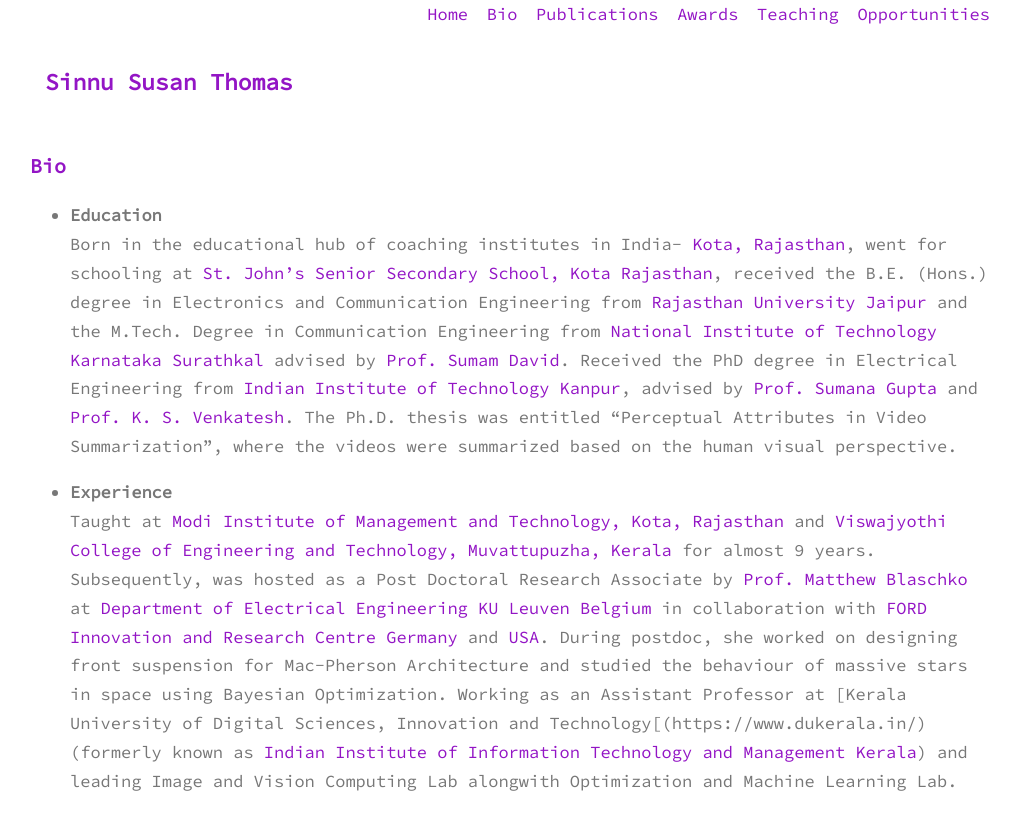
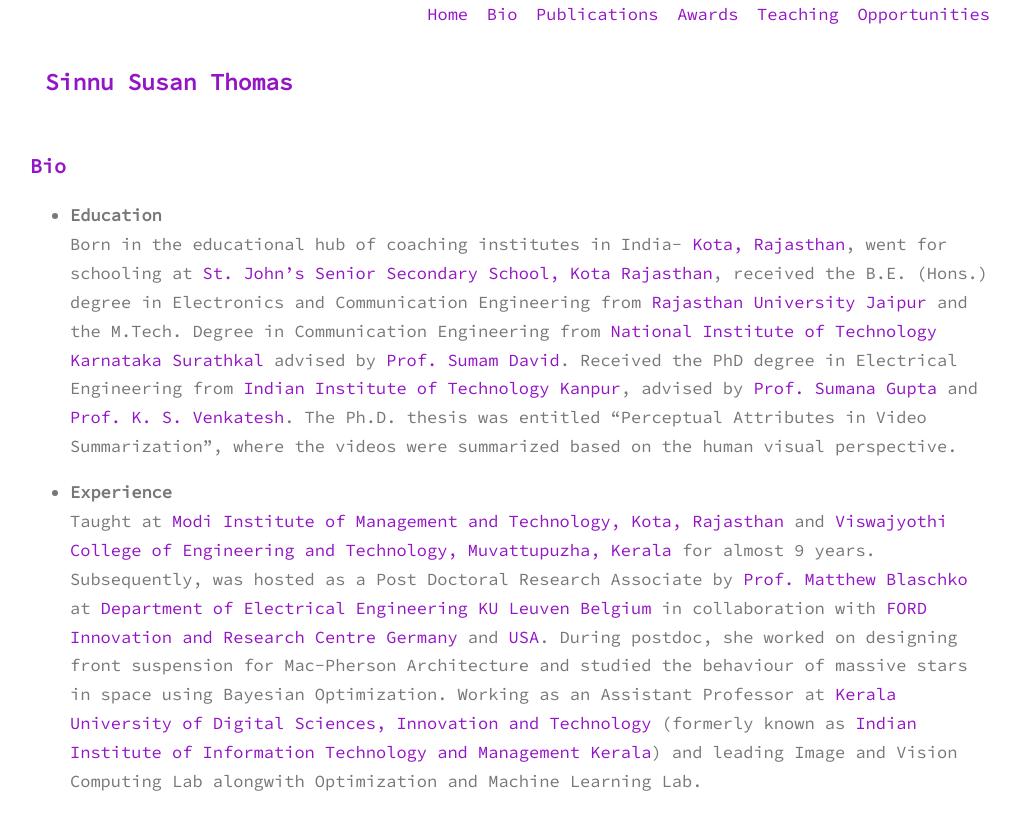
Before and after one commit to sinnuthomas/sinnuthomas.github.io, a Jekyll site: the page built from bio.md, in a window 1280 px wide. Shown: the top 830 px of the page, without its empty margins (130-1150 px from the left). Built offline with Jekyll 4.4.1, drawn with Linux system fonts in a browser that asks for light colours.

Commit message:
Update bio.md

```diff
--- a/bio.md
+++ b/bio.md
@@ -9,4 +9,4 @@
 
 * **Experience**
   <br/>
-Taught at [Modi Institute of Management and Technology, Kota, Rajasthan](http://www.modiedukota.org/) and [Viswajyothi College of Engineering and Technology, Muvattupuzha, Kerala](https://vjcet.org/#/) for almost 9 years.  Subsequently, was hosted as a Post Doctoral Research Associate by [Prof. Matthew Blaschko](https://homes.esat.kuleuven.be/~mblaschk/)  at [Department of Electrical Engineering KU Leuven Belgium](https://www.esat.kuleuven.be/psi) in collaboration with [FORD Innovation and Research Centre Germany](https://www.ford.de/) and [USA](https://www.ford.com/). During postdoc, she worked on designing front suspension for Mac-Pherson Architecture and studied the behaviour of massive stars in space using Bayesian Optimization. Working as an Assistant Professor at [Kerala University of Digital Sciences, Innovation and Technology[(https://www.dukerala.in/) (formerly known as [Indian Institute of Information Technology and Management Kerala](https://www.iiitmk.ac.in/)) and leading Image and Vision Computing Lab alongwith Optimization and Machine Learning Lab.
+Taught at [Modi Institute of Management and Technology, Kota, Rajasthan](http://www.modiedukota.org/) and [Viswajyothi College of Engineering and Technology, Muvattupuzha, Kerala](https://vjcet.org/#/) for almost 9 years.  Subsequently, was hosted as a Post Doctoral Research Associate by [Prof. Matthew Blaschko](https://homes.esat.kuleuven.be/~mblaschk/)  at [Department of Electrical Engineering KU Leuven Belgium](https://www.esat.kuleuven.be/psi) in collaboration with [FORD Innovation and Research Centre Germany](https://www.ford.de/) and [USA](https://www.ford.com/). During postdoc, she worked on designing front suspension for Mac-Pherson Architecture and studied the behaviour of massive stars in space using Bayesian Optimization. Working as an Assistant Professor at [Kerala University of Digital Sciences, Innovation and Technology](https://www.dukerala.in/) (formerly known as [Indian Institute of Information Technology and Management Kerala](https://www.iiitmk.ac.in/)) and leading Image and Vision Computing Lab alongwith Optimization and Machine Learning Lab.
```
